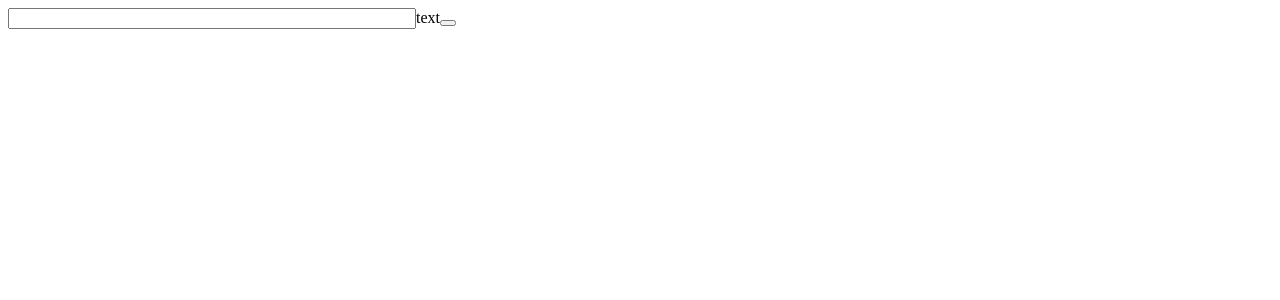
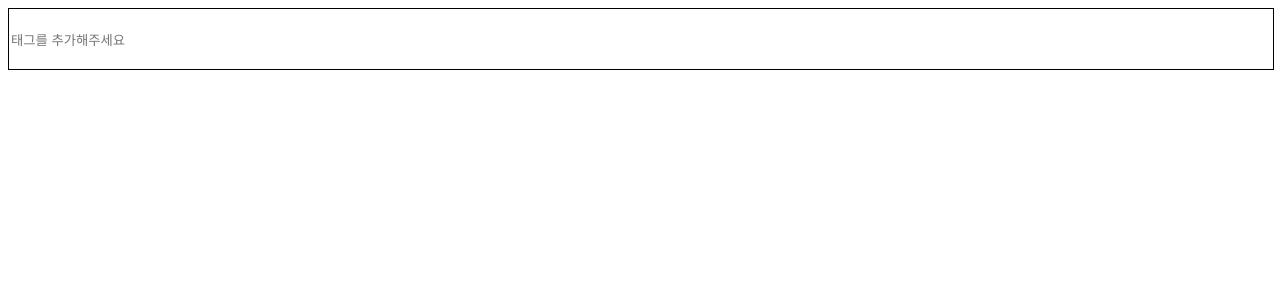
Before and after one commit to Dowap2/searchTag, a React (Create React App) app in the folder search-tag/: page / in a window 1280 px wide. Shown: the top 300 px of the page. Built offline with nearby package versions, Linux system fonts and the light colour scheme.

Commit message:
Add tag filter

```diff
--- a/search-tag/src/components/InputTag.tsx
+++ b/search-tag/src/components/InputTag.tsx
@@ -2,29 +2,83 @@ import React from "react";
 import { useSelector } from "react-redux";
 import styled from "styled-components";
 
+const InputBox = styled.div`
+  margin: 0;
+  padding: 0;
+  width: 100%;
+  height: 60px;
+  border: 1px solid #000000;
+  white-space: nowrap;
+  overflow: auto;
+`;
 const Input = styled.input`
-  width: 400px;
+  width: 600px;
+  height: 100%;
+  border: 0;
+  -webkit-appearance: none;
+  -moz-appearance: none;
+  appearance: none;
+  outline: none;
+  background: none;
 `;
+const Tag = styled.div`
+  height: 30px;
+  border: 1px solid #000000;
+  float: left;
+  border-radius: 20px;
+`;
+const TagBox = styled.div``;
+const TagName = styled.div`
+  margin: 10px;
+  text-align: center;
+  line-height: 20px;
+  float: left;
+`;
+const Xbutton = styled.button`
+  width: 10px;
+  height: 10px;
+  margin: 10px;
+  text-align: center;
+  border: 0;
+  background: none;
+`;
+
 export function InputTag(props: any) {
   const state = useSelector((state: any) => state.tagState.state);
+  const tagArray: Array<any> = [];
   function enterFunc() {
-    props.tag(state.tag.concat([state.value]));
+    props.value(state.value.trim());
+    const str: string = state.value.replace(/ /gi, "_");
+    props.tag(state.tag.concat([str]));
     props.value("");
   }
-
+  function deleteButtonClick(index: number) {
+    const tagArrayCopy: Array<string> = state.tag;
+    tagArrayCopy.splice(index, 1);
+    props.tag(tagArrayCopy);
+  }
+  for (let index = 0; index < state.tag.length; index++) {
+    if (state.tag[index] !== "" && state.tag[index] !== " ")
+      tagArray[index] = (
+        <Tag>
+          <TagName>{state.tag[index]}</TagName>
+          <Xbutton onClick={e => deleteButtonClick(index)}>x</Xbutton>
+        </Tag>
+      );
+  }
   return (
-    <div>
+    <InputBox>
+      <TagBox>{tagArray}</TagBox>
       <Input
+        placeholder="태그를 추가해주세요"
         value={state.value}
         onChange={e => props.value(e.target.value)}
         onKeyPress={e => {
-          if (e.key === "Enter") {
+          if (e.key === " ") {
             enterFunc();
           }
         }}
       />
-      {state.tag}
-      <button onClick={e => console.log(state)}></button>
-    </div>
+    </InputBox>
   );
 }
--- a/search-tag/src/store/modules/tagState.jsx
+++ b/search-tag/src/store/modules/tagState.jsx
@@ -8,8 +8,8 @@ export const ChangeValue = createAction(VALUE);
 
 const initialState = {
   state: {
-    tag: ["text"],
-    value: ""
+    tag: [],
+    value: null
   }
 };
 
```
Also changed, not shown: 1 other file (tests, documents, lock files or other folders).
